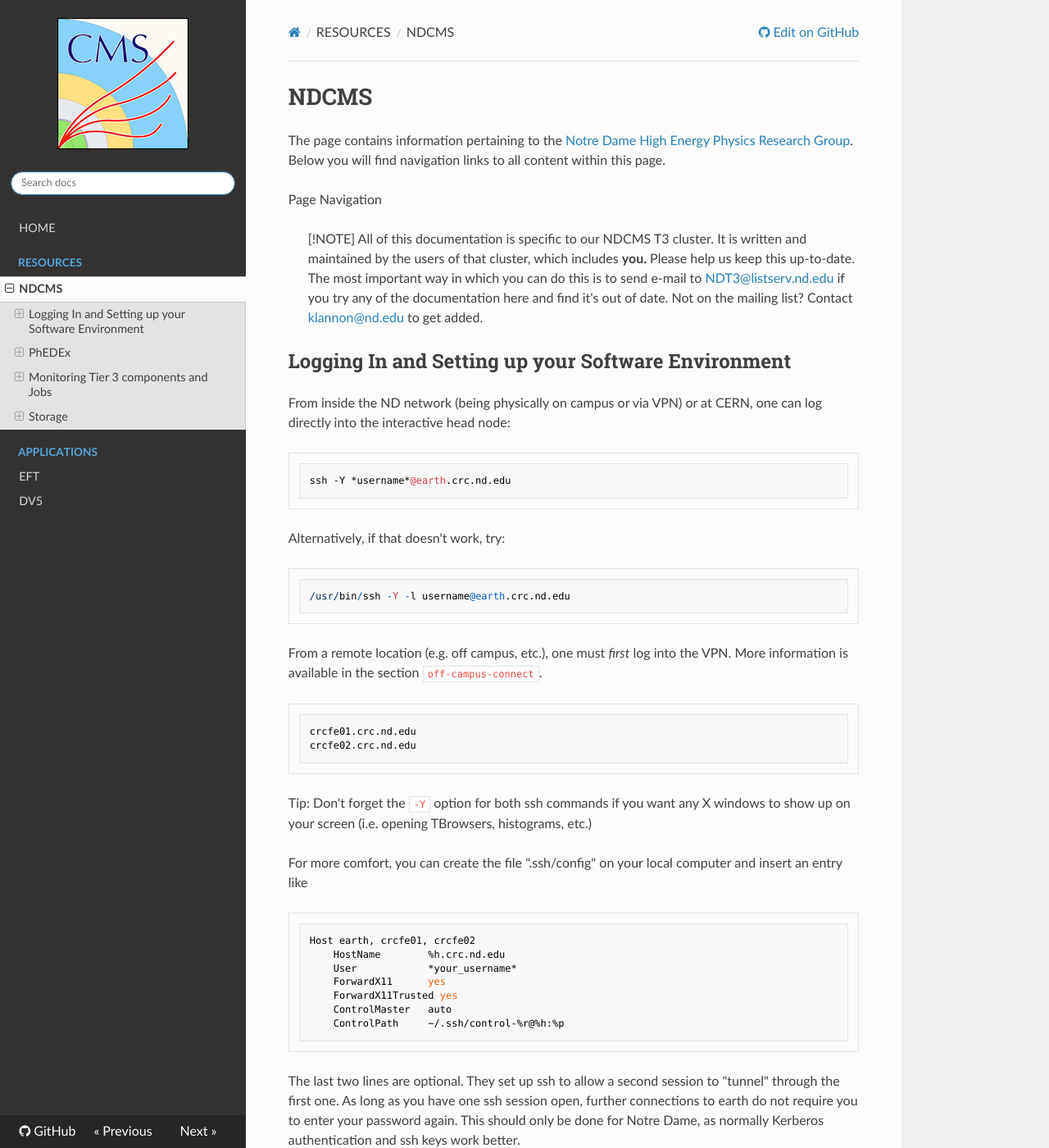
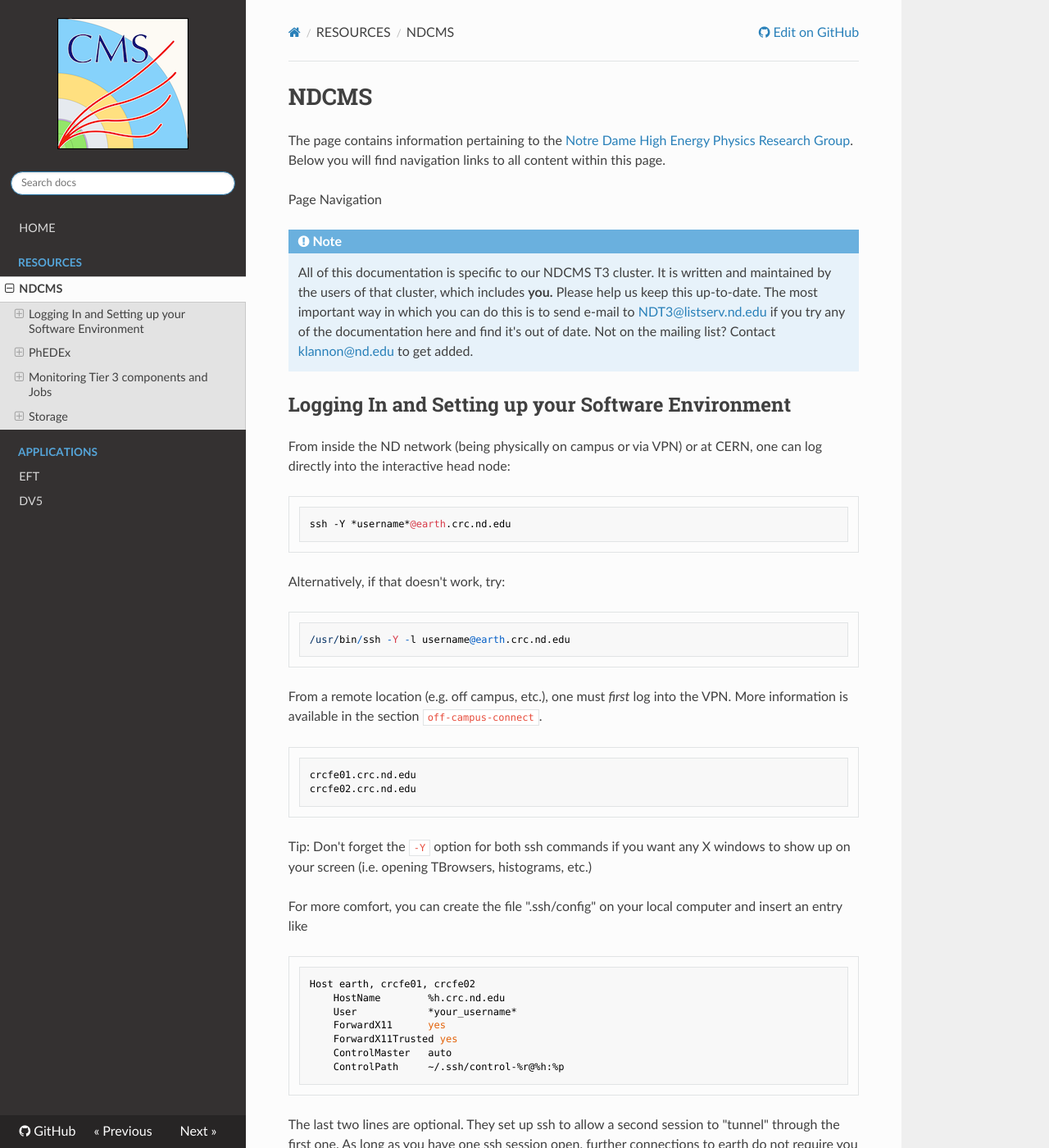
Before and after one commit to crcresearch/ndcmsT3, an MkDocs documentation site: the page built from docs/resources/ndcms.md, in a window 1280 px wide and 1400 px high. Shown: the whole window at 82% size. Built offline with MkDocs 1.6.1, drawn with Linux system fonts in a browser that asks for light colours; nearby versions of some CDN libraries; some of the changed text lies outside the part shown.

```diff
--- a/docs/resources/ndcms.md
+++ b/docs/resources/ndcms.md
@@ -4,8 +4,8 @@ The page contains information pertaining to the [Notre Dame High Energy Physics
 
 Page Navigation
 
-> [!NOTE]
-> All of this documentation is specific to our NDCMS T3 cluster. It is written and maintained by the users of that cluster, which includes **you.** Please help us keep this up-to-date. The most important way in which you can do this is to send e-mail to <NDT3@listserv.nd.edu> if you try any of the documentation here and find it's out of date. Not on the mailing list? Contact <klannon@nd.edu> to get added.
+!!! note
+    All of this documentation is specific to our NDCMS T3 cluster. It is written and maintained by the users of that cluster, which includes **you.** Please help us keep this up-to-date. The most important way in which you can do this is to send e-mail to <NDT3@listserv.nd.edu> if you try any of the documentation here and find it's out of date. Not on the mailing list? Contact <klannon@nd.edu> to get added.
 
 ## Logging In and Setting up your Software Environment
 
@@ -50,8 +50,8 @@ With this setup, you may type just "ssh earth" to log into earth, and likewise f
 
 ### Setting up environment
 
-> [!NOTE]
-> Only the earth.crc.nd.edu machine has the software required to use CMSSW, CRAB, etc.
+!!! note
+    Only the earth.crc.nd.edu machine has the software required to use CMSSW, CRAB, etc.
 
 *First login or when experiencing trouble with Condor:* The first time you log into earth, set the AFS permissions of a directory to use for Condor as follows:
 
@@ -89,8 +89,8 @@ You'll have to configure Condor so that any output files are stored in the speci
 
 2)  Let us know that you've added your DN to the shared google doc file, please email <ijohnso1@nd.edu> and CC <khurtado@nd.edu>
 
-> [!NOTE]
-> If you would like to switch to a more modern shell, such as bash, you need to contact the CRC to have your shell changed in their database.\*\*
+!!! note
+    If you would like to switch to a more modern shell, such as bash, you need to contact the CRC to have your shell changed in their database.\*\*
 
 ------------------------------------------------------------------------
 
@@ -258,8 +258,8 @@ Hadoop is mounted at `/hadoop/store/user`. The Hadoop file system (hdfs) is a di
 
 Lobster doesn't do well working out of your AFS home directory. When you run Lobster jobs, you should tell Lobster to make your working area in `/tmpscratch/users/<username>`. Space is limited and there are no user quotas, so monitor carefully and clean up old files. We reserve the right to clean out this space if someone is using too much and not playing nice with others!
 
-> [!NOTE]
-> To Add you proxy DN and Notre Dame username, go to: <https://wiki.crc.nd.edu/w/index.php/NDCMS_SettingUpEnvironment#Add_you_proxy_DN_and_Notre_Dame_username_.28your_username_on_earth.crc.nd.edu.29>
+!!! note
+    To Add you proxy DN and Notre Dame username, go to: <https://wiki.crc.nd.edu/w/index.php/NDCMS_SettingUpEnvironment#Add_you_proxy_DN_and_Notre_Dame_username_.28your_username_on_earth.crc.nd.edu.29>
 
 ------------------------------------------------------------------------
 
```
